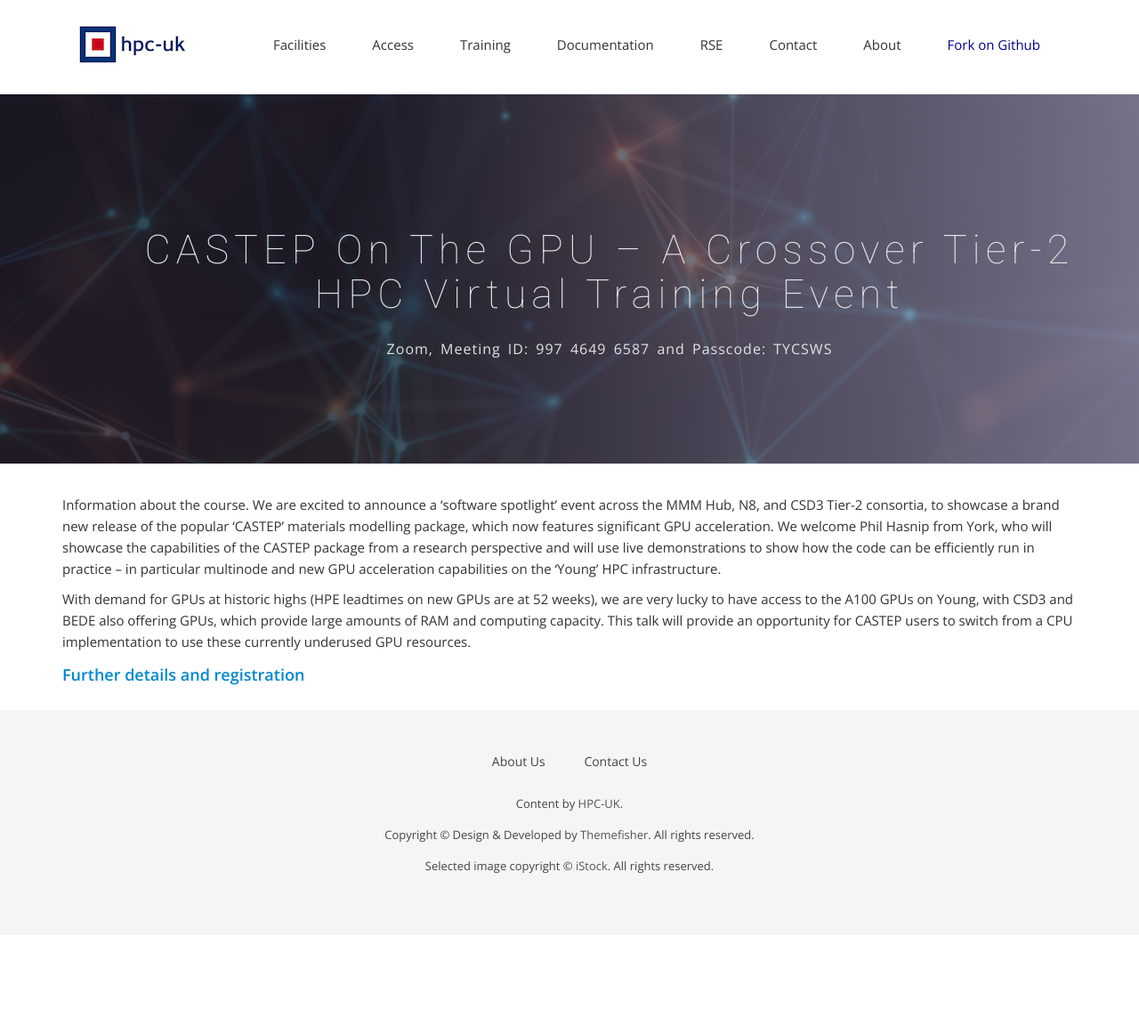
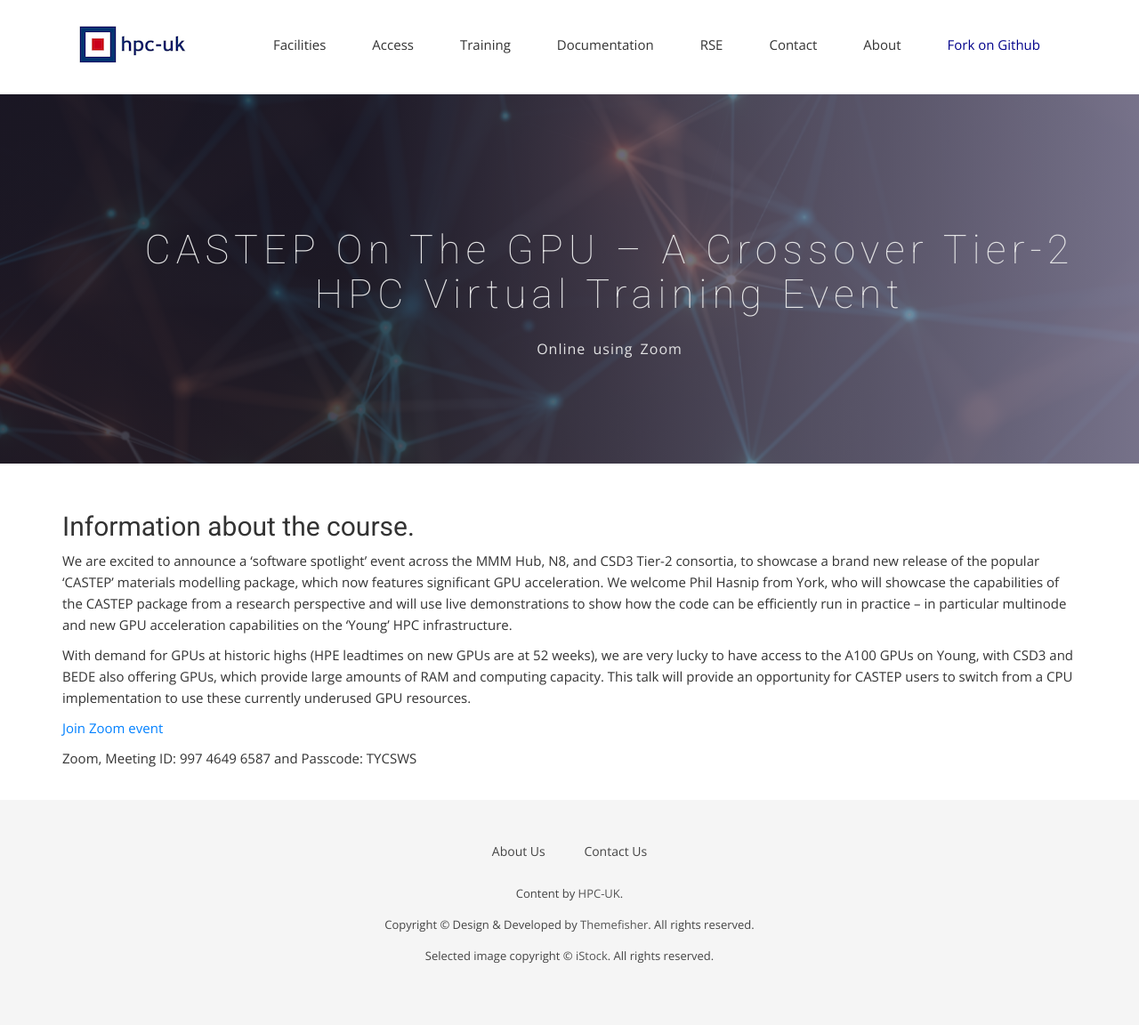
Before and after one commit to hpc-uk/hpcuk-website, a Jekyll site: the page built from _courses/230919-CASTEP-GPU.md, in a window 1280 px wide. Shown: the whole page at 89% size. Built offline with Jekyll 4.4.1, drawn with Linux system fonts in a browser that asks for light colours; nearby versions of some CDN libraries; some web fonts are replaced; before the commit the page ends 1051 px from its top, so only the background shows below that.

Commit message:
Tweak CASTEP GPU course

```diff
--- a/_courses/230919-CASTEP-GPU.md
+++ b/_courses/230919-CASTEP-GPU.md
@@ -3,12 +3,13 @@
 title: CASTEP on the GPU – A crossover Tier-2 HPC virtual training event
 start_date: 2023-09-19 13:00:00
 end_date: 2023-09-19 14:30:00
-registration_url: https://ucl.zoom.us/j/99746496587?pwd=UUJHeFBzU3p1a0crTEh2T1lrNUFrUT09
-location:  Zoom, Meeting ID&colon; 997 4649 6587 and Passcode&colon; TYCSWS
+registration_url:
+location:  Online using Zoom
 tier2: MMMHub Young, N8 and CSD3
 ---
 
-Information about the course.
+## Information about the course.
+
 We are excited to announce a 'software spotlight' event across the MMM Hub, N8, and CSD3 Tier-2 consortia,
 to showcase a brand new release of the popular 'CASTEP' materials modelling package,
 which now features significant GPU acceleration.
@@ -21,3 +22,7 @@
 lucky to have access to the A100 GPUs on Young, with CSD3 and BEDE also offering GPUs, which provide
 large amounts of RAM and computing capacity. This talk will provide an opportunity for CASTEP users to
 switch from a CPU implementation to use these currently underused GPU resources.
+
+[Join Zoom event](https://ucl.zoom.us/j/99746496587?pwd=UUJHeFBzU3p1a0crTEh2T1lrNUFrUT09)
+
+Zoom, Meeting ID: 997 4649 6587 and Passcode: TYCSWS
--- a/_layouts/course.html
+++ b/_layouts/course.html
@@ -37,6 +37,8 @@
       {{ content }}
     </div>
 		<div class="container">
-      <a href="{{ page.registration_url }}" class="coursehead" >Further details and registration</a>
+			{% if page.registration_url %}
+        <a href="{{ page.registration_url }}" class="coursehead" >Further details and registration</a>
+			{% endif %}
     </div>
 </section>
```
